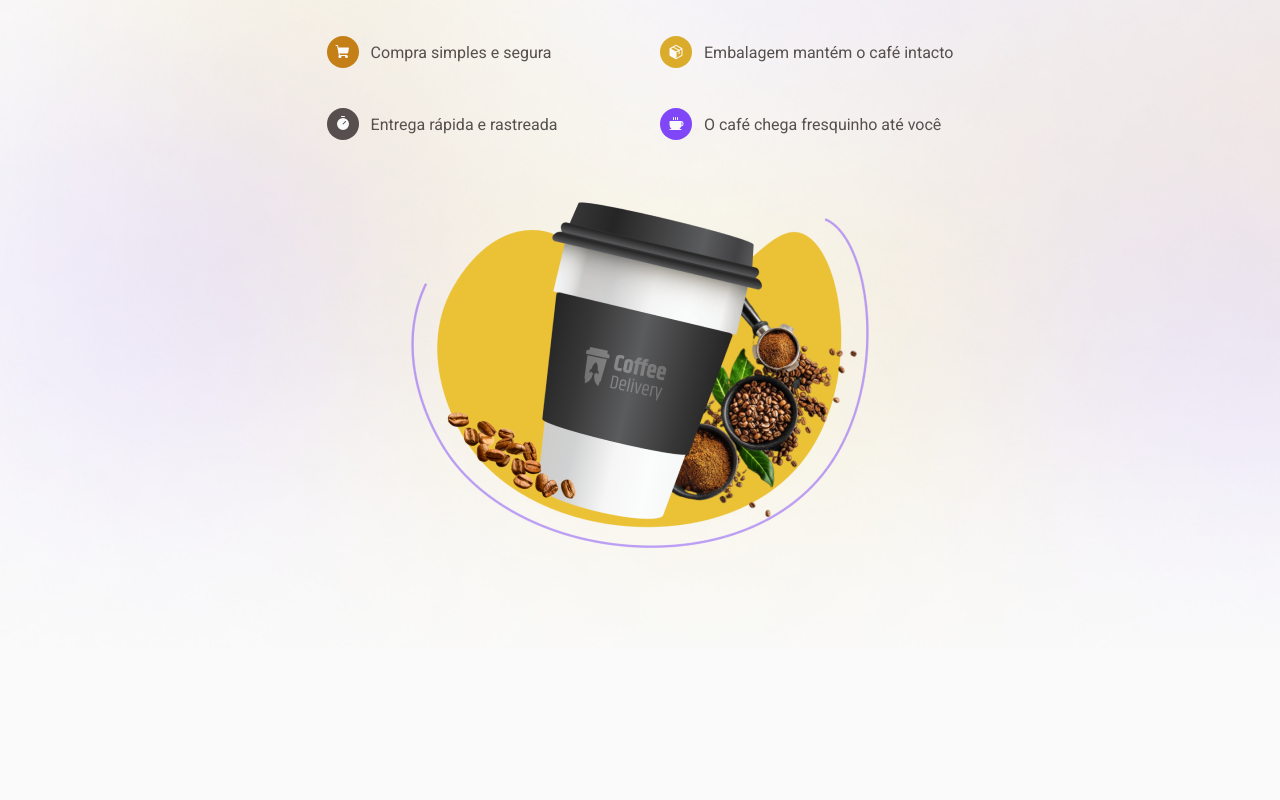
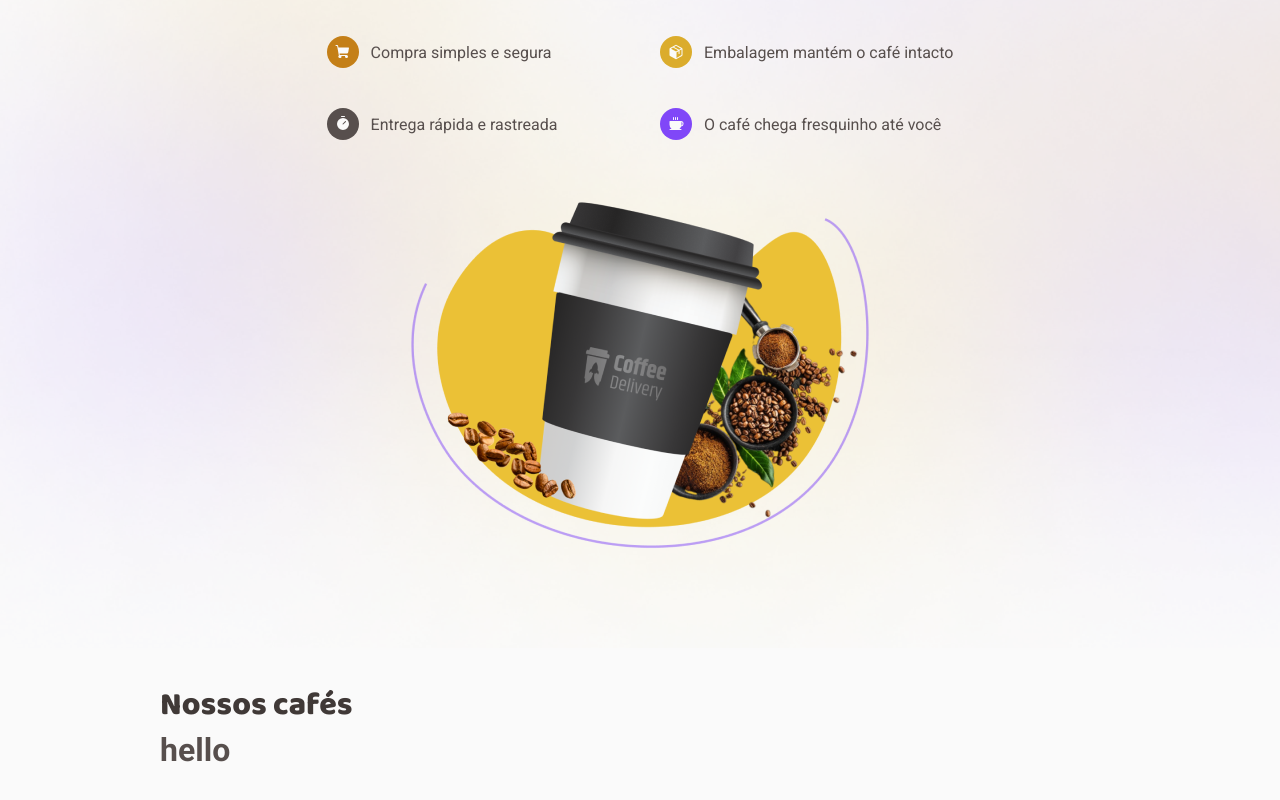
Before and after one commit to ryanolivrdev/Coffee-Delivery, a React (Vite) app: page / in a window 1280 px wide. Shown: the part 340-1140 px from the top of the page. Before the commit the page ends 988 px from the top, so only its background shows below. Built offline with nearby package versions, Linux system fonts and the light colour scheme.

Commit message:
feat: coffee card structure

```diff
--- /dev/null
+++ b/src/components/CoffeeCard/index.tsx
@@ -0,0 +1,3 @@
+export function CoffeeCard() {
+  return <h1>hello</h1>
+}
--- a/src/pages/Home/index.tsx
+++ b/src/pages/Home/index.tsx
@@ -1,7 +1,8 @@
-import { HeaderWrapper, HomeContainer, HomeWrapper, Item, ItemsWrapper, TextField } from "./styles";
+import { HeaderWrapper, HomeContainer, HomeWrapper, Item, ItemsWrapper, StoreWrapper, TextField } from "./styles";
 
 import coffeImage from '../../assets/coffee-image.png'
 import { Coffee, Package, ShoppingCart, Timer } from "phosphor-react";
+import { CoffeeCard } from "../../components/CoffeeCard";
 
 export function Home() {
   return (
@@ -47,6 +48,11 @@ export function Home() {
       <img src={coffeImage} alt="" />
       </HomeWrapper>
 
+      <StoreWrapper>
+        <h2>Nossos cafés</h2>
+
+        <CoffeeCard />
+      </StoreWrapper>
     </HomeContainer>
   )
 }
--- a/src/pages/Home/styles.ts
+++ b/src/pages/Home/styles.ts
@@ -113,3 +113,31 @@ export const Item = styled.div<ItemProps>`
     background-color: ${({ color }) => color};
   }
 `;
+
+export const StoreWrapper = styled.div`
+
+  padding: 2rem 160px;
+
+  h2 {
+    font-family: 'Baloo 2';
+    font-weight: 800;
+    font-size: 2rem;
+    color: ${({ theme }) => theme["gray-800"]};
+  }
+
+  @media only screen and (max-width: 768px) {
+    padding: 2rem 70px;
+  }
+
+  /* Small devices (portrait tablets and large phones, 600px and up) */
+  @media only screen and (max-width: 600px) {
+    padding: 2rem 40px;
+  }
+
+  /* Extra small devices (phones, 600px and down) */
+  @media only screen and (max-width: 600px) {
+    padding: 2rem 20px;
+  }
+`
+
+export const Heading = styled.h1
```
Also changed, not shown: src/assets/cafes/traditional-espresso.png (added), src/components/CoffeeCard/styles.ts (added).
